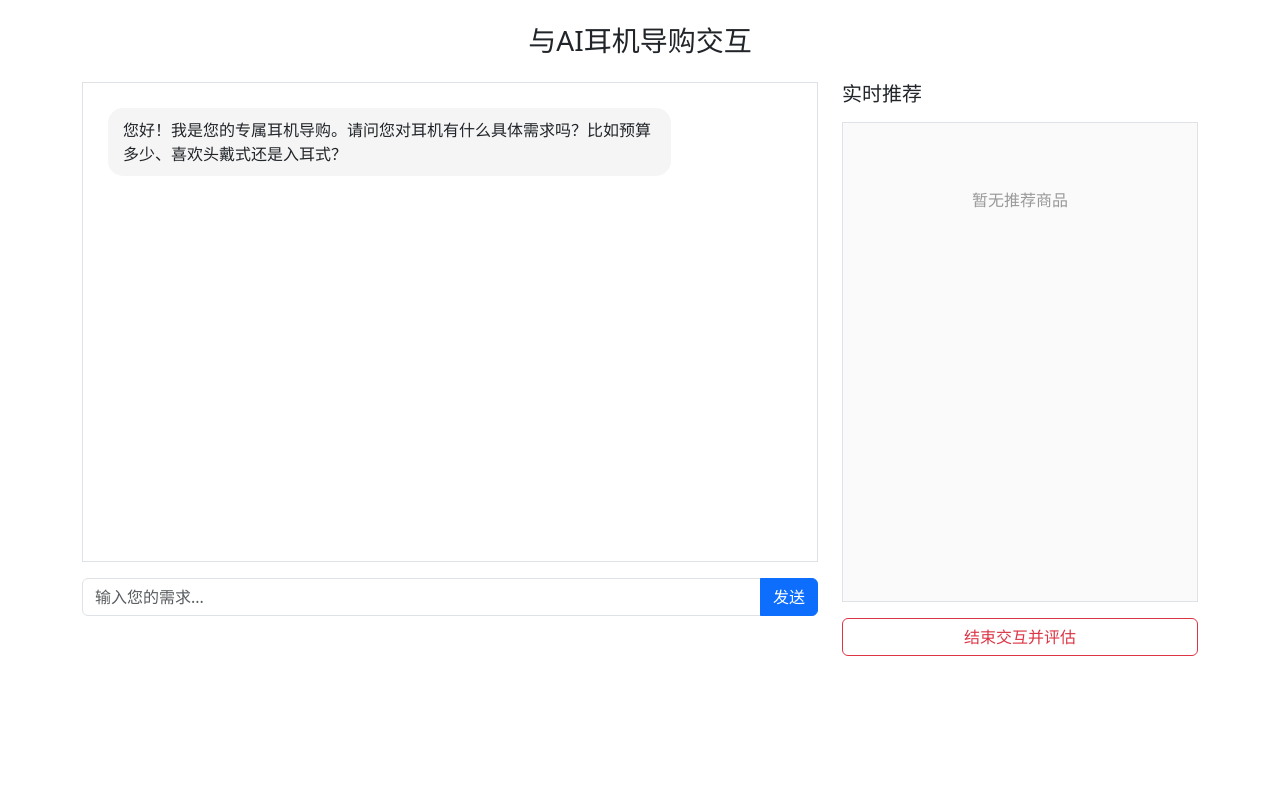
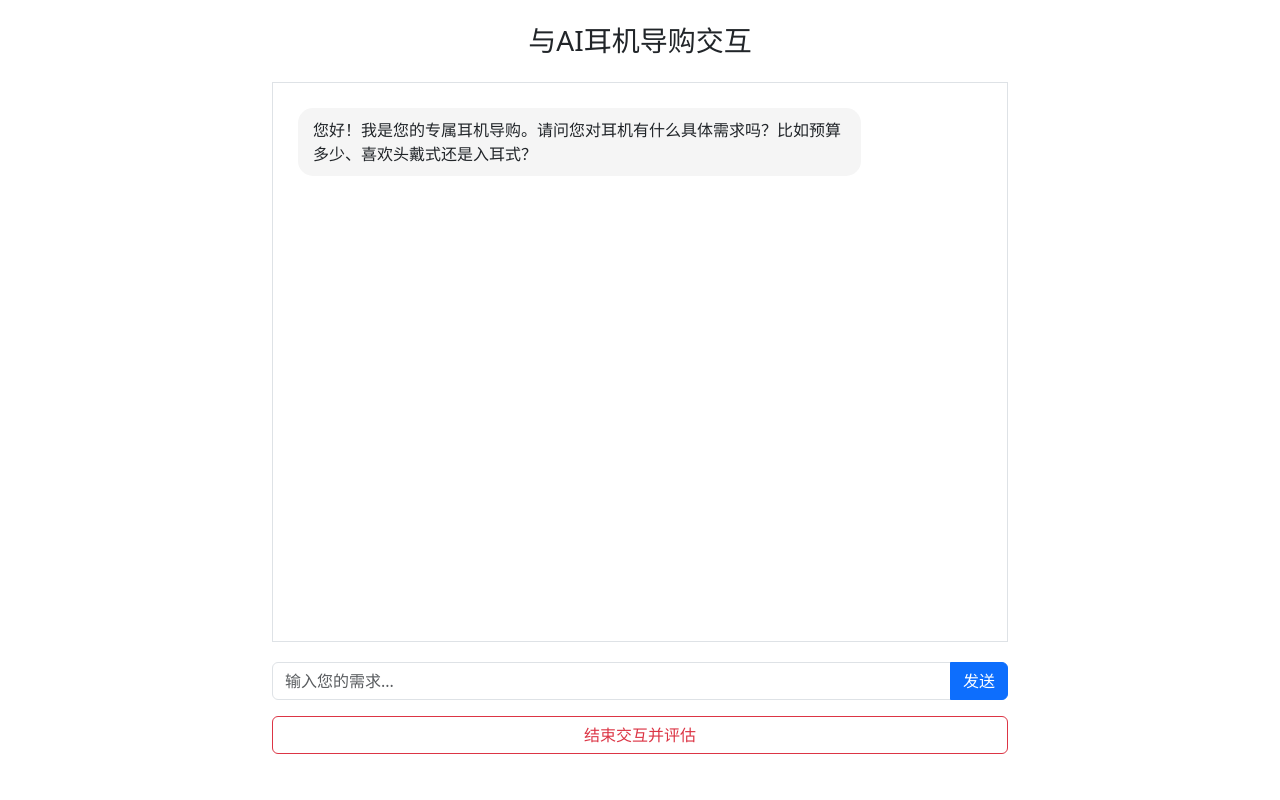
Before and after one commit to freecake144/ai_shopping_guide, a Flask app: page /chat in a window 1280 px wide. Run offline with Flask 3, Linux system fonts and the light colour scheme; parts of the project's set-up code (start-up, migrations or seed data) failed here and were passed over.

Commit message:
Update chat.html

```diff
--- a/templates/chat.html
+++ b/templates/chat.html
@@ -5,104 +5,57 @@
     <title>AI耳机导购交互</title>
     <link href="https://cdn.jsdelivr.net/npm/bootstrap@5.3.0/dist/css/bootstrap.min.css" rel="stylesheet">
     <style>
-        #chat-box { height: 60vh; overflow-y: auto; background: #fff; border: 1px solid #dee2e6; padding: 15px; display: flex; flex-direction: column; }
+        #chat-box {
+            height: 70vh;
+            overflow-y: auto;
+            background: #fff;
+            border: 1px solid #dee2e6;
+            padding: 15px;
+            display: flex;
+            flex-direction: column;
+        }
         .user-msg { background: #e3f2fd; align-self: flex-end; margin-left: auto; }
         .ai-msg { background: #f5f5f5; align-self: flex-start; }
-        .message { max-width: 80%; margin: 10px; padding: 10px 15px; border-radius: 15px; word-wrap: break-word; }
-
-        #products-area {
-            height: 60vh;
-            overflow-y: auto;
-            border: 1px solid #dee2e6;
-            padding: 15px;
-            background: #fafafa;
+        .message {
+            max-width: 80%;
+            margin: 10px;
+            padding: 10px 15px;
+            border-radius: 15px;
+            word-wrap: break-word;
         }
-        .product-card { cursor: pointer; transition: all 0.2s; border: none; box-shadow: 0 2px 5px rgba(0,0,0,0.1); }
-        .product-card:hover { box-shadow: 0 4px 12px rgba(0,0,0,0.15); transform: translateY(-2px); }
-        .empty-tip { text-align: center; color: #999; margin-top: 50px; }
+        .bottom-area {
+            margin-top: 20px;
+        }
     </style>
 </head>
 <body>
 <div class="container mt-4">
     <h3 class="text-center mb-4">与AI耳机导购交互</h3>
 
-    <div class="row">
-        <div class="col-md-8">
+    <div class="row justify-content-center">
+        <div class="col-md-10 col-lg-8">
+            <!-- 聊天记录区 -->
             <div id="chat-box" class="mb-3">
                 <div class="message ai-msg">您好！我是您的专属耳机导购。请问您对耳机有什么具体需求吗？比如预算多少、喜欢头戴式还是入耳式？</div>
             </div>
-            <form id="input-form">
-                <div class="input-group">
+
+            <!-- 输入区 + 结束按钮 -->
+            <div class="bottom-area">
+                <form id="input-form" class="input-group mb-3">
                     <input type="text" id="msg-input" class="form-control" placeholder="输入您的需求..." required>
                     <button class="btn btn-primary" type="submit">发送</button>
+                </form>
+
+                <div class="text-center">
+                    <button id="end-interaction" class="btn btn-outline-danger w-100">结束交互并评估</button>
                 </div>
-            </form>
-        </div>
-
-        <div class="col-md-4">
-            <h5 class="mb-3">实时推荐</h5>
-            <div id="products-area">
-                <div class="empty-tip">暂无推荐商品</div>
             </div>
-            <button id="end-interaction" class="btn btn-outline-danger w-100 mt-3">结束交互并评估</button>
         </div>
     </div>
 </div>
 
 <script>
-    // 渲染商品列表的核心函数
-    function renderProducts(products) {
-        const area = document.getElementById('products-area');
-
-        // 1. 每次调用时先清空旧内容，实现“实时更新”
-        area.innerHTML = '';
-
-        // 2. 如果当前轮次没有推荐商品，显示提示信息
-        if (!products || products.length === 0) {
-            area.innerHTML = '<div class="empty-tip">👂<br>当前对话暂无特定推荐<br><small>您可以尝试描述具体预算或用途</small></div>';
-            return;
-        }
-
-        // 3. 循环渲染新商品
-        products.forEach(product => {
-            const card = document.createElement('div');
-            card.className = "mb-3";
-
-            // 确保 product_id 存在，用于匹配图片路径
-            const pid = product.product_id || 'default';
-            const imagePath = `/static/images/products/${pid}.jpg`;
-
-            card.innerHTML = `
-            <div class="card product-card">
-                <img src="${product.image_url}"
-                     class="card-img-top p-2"
-                     style="height:150px;object-fit:contain;"
-                     onerror="this.src='https://via.placeholder.com/150?text=No+Image';">
-                <div class="card-body p-2">
-                    <h6 class="card-title">${product.product_name}</h6>
-                    <p class="card-text">
-                        <span class="text-danger">¥${product.price}</span><br>
-                        ${product.core_function}
-                    </p>
-                </div>
-            </div>
-        `;
-
-            // 添加点击记录逻辑
-            card.querySelector('.product-card').addEventListener('click', function() {
-                fetch('/api/click_product', {
-                    method: 'POST',
-                    headers: {'Content-Type': 'application/json'},
-                    body: JSON.stringify({product_id: pid})
-                });
-                alert(`您点击了：${product.product_name}`);
-            });
-
-            area.appendChild(card);
-        });
-    }
-
-    // 消息发送处理
+    // 消息发送处理（保持不变，只移除 renderProducts 调用）
     document.getElementById('input-form').addEventListener('submit', async function(e) {
         e.preventDefault();
         const input = document.getElementById('msg-input');
@@ -121,13 +74,8 @@
 
             const data = await response.json();
 
-            // 1. 添加 AI 文本回复
+            // 只添加 AI 文本回复（不再渲染商品）
             addMessage(data.response, 'ai');
-
-            // 2. 核心：强制调用渲染函数同步右侧区域
-            // 无论后端返回的是 data.products 还是 data.product_ids，都传入渲染
-            const productsToShow = data.products || data.product_ids || [];
-            renderProducts(productsToShow);
 
         } catch (error) {
             console.error('发送失败:', error);
@@ -144,6 +92,7 @@
         box.scrollTop = box.scrollHeight;
     }
 
+    // 结束交互按钮跳转到问卷页
     document.getElementById('end-interaction').addEventListener('click', function() {
         if (confirm('确定结束交互并进入评估环节吗？')) {
             window.location.href = "/survey";
@@ -151,5 +100,4 @@
     });
 </script>
 </body>
-
 </html>
```
